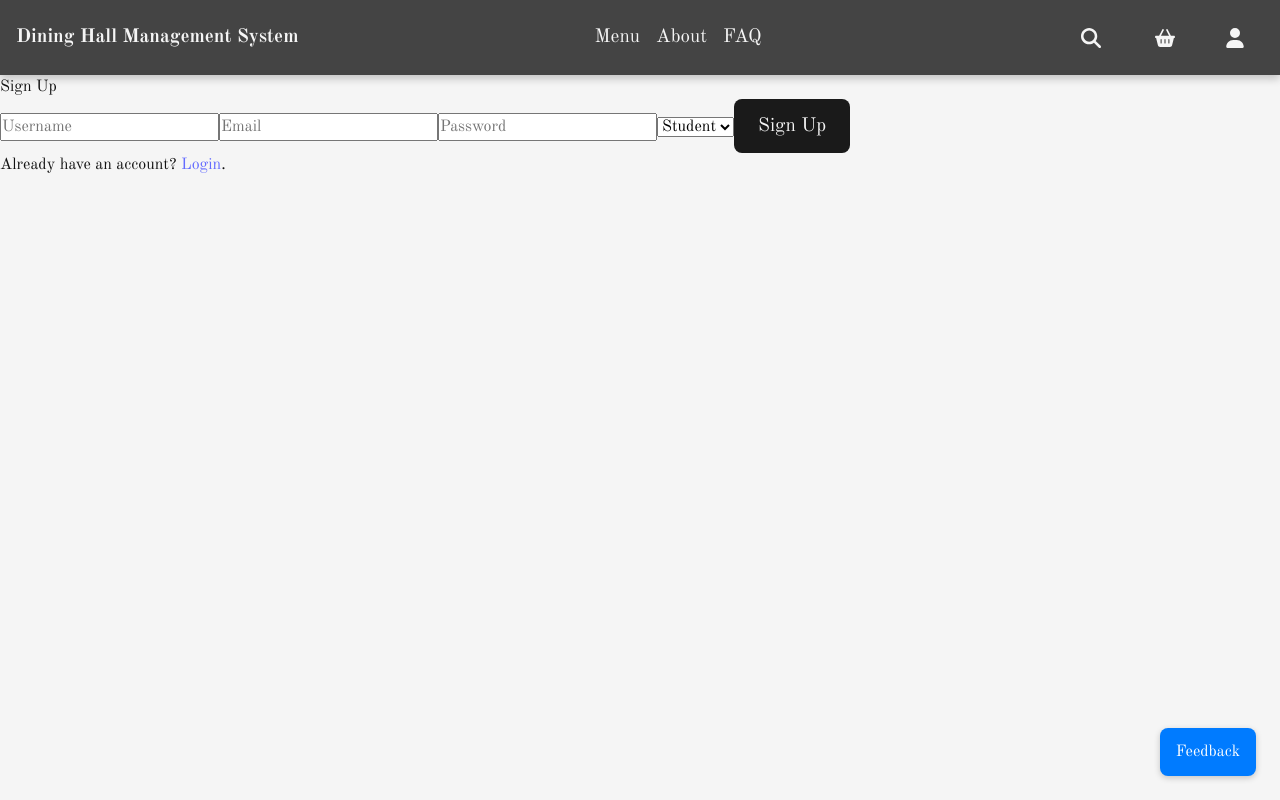
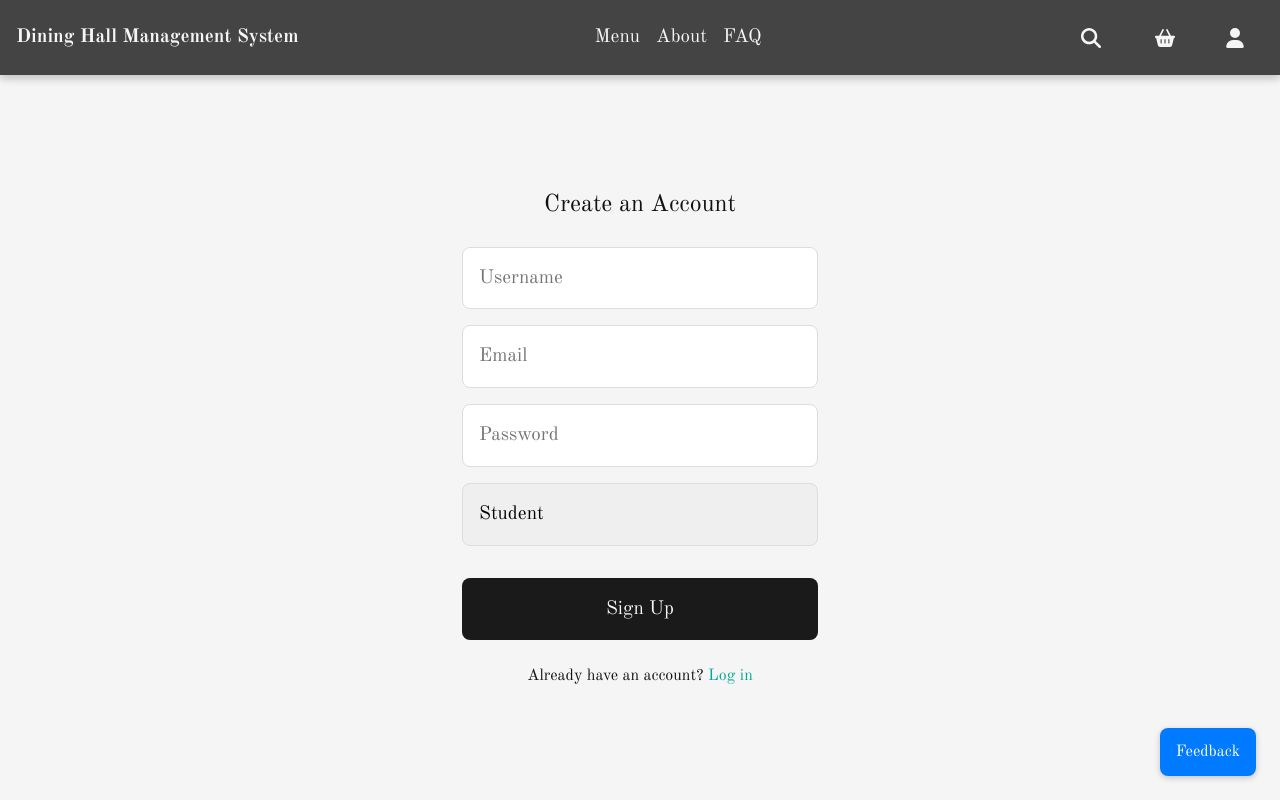
Before and after one commit to ivnkwok/CPTS-451-Project, a React (Vite) app in the folder client/: page /signup in a window 1280 px wide. Built offline with nearby package versions, Linux system fonts and the light colour scheme; no server answers.

Commit message:
Fix visual display of login/signup pages and login user flow.

```diff
--- /dev/null
+++ b/client/src/components/auth/login/Login.module.css
@@ -0,0 +1,70 @@
+.container {
+    flex: 1;
+    display: flex;
+    justify-content: center;
+    align-items: center;
+    padding: var(--size-400);
+}
+
+.card {
+    box-shadow: none;
+    padding: var(--size-600);
+    border-radius: var(--size-200);
+    width: 100%;
+    max-width: 420px;
+}
+
+.title {
+    font-size: var(--fs-300);
+    margin-bottom: var(--size-500);
+    text-align: center;
+}
+
+.formGroup {
+    margin-bottom: var(--size-400);
+    position: relative;
+}
+
+.input {
+    width: 100%;
+    padding: var(--size-400);
+    font-size: var(--fs-200);
+    border: 1px solid #ddd;
+    border-radius: var(--size-200);
+}
+
+.showPassword {
+    color: var(--clr-primary-500);
+    position: absolute;
+    right: var(--size-400);
+    top: 50%;
+    transform: translateY(-50%);
+    background: none;
+    border: none;
+    cursor: pointer;
+    font-size: var(--fs-100);
+}
+
+.button {
+    width: 100%;
+    padding: var(--size-400);
+    margin-top: var(--size-400);
+    font-size: var(--fs-200);
+    border-radius: var(--size-200);
+}
+
+.button:hover {
+    background-color: #333;
+}
+
+.footer {
+    margin-top: var(--size-500);
+    text-align: center;
+    font-size: var(--fs-100);
+}
+
+.link {
+    color: var(--clr-primary-300);
+    text-decoration: none;
+    font-weight: var(--fw-regular);
+}
--- a/client/src/components/auth/login/Login.tsx
+++ b/client/src/components/auth/login/Login.tsx
@@ -1,44 +1,66 @@
 import React, { useState } from "react";
-import { Link } from '@tanstack/react-router';
+import { Link, useNavigate } from '@tanstack/react-router';
 import { useAuth } from "../../../context/AuthContext";
+import styles from "./Login.module.css";
 
-const Login = () => {
+const Login: React.FC = () => {
   const [username, setUsername] = useState("");
   const [password, setPassword] = useState("");
+  const [showPwd, setShowPwd] = useState(false);
+  const [error, setError] = useState("");
   const { login } = useAuth();
+  const navigate = useNavigate();
 
   const handleSubmit = async (e: React.FormEvent) => {
     e.preventDefault();
+    setError("");
     try {
       await login(username, password);
-      console.log("Logged in successfully");
-    } catch (error) {
-      console.error("Login failed:", error);
+      navigate({ to: "/" });
+    } catch {
+      setError("Login failed. Please try again.")
     }
   };
 
   return (
-    <div>
+      <div className={styles.container}>
+        <div className={styles.card}>
+          <h2 className={styles.title}>Log in to Your Account</h2>
+          {error && <div className={styles.error}>{error}</div>}
           <form onSubmit={handleSubmit}>
+            <div className={styles.formGroup}>
               <input
+                className={styles.input}
                 type="text"
                 placeholder="Username"
                 value={username}
-          onChange={(e) => setUsername(e.target.value)}
+                onChange={e => setUsername(e.target.value)}
                 required
               />
+            </div>
+            <div className={styles.formGroup}>
               <input
-          type="password"
+                className={styles.input}
+                type={showPwd ? "text" : "password"}
                 placeholder="Password"
                 value={password}
-          onChange={(e) => setPassword(e.target.value)}
+                onChange={e => setPassword(e.target.value)}
                 required
               />
-        <button type="submit">Login</button>
+              <button
+                type="button"
+                className={styles.showPassword}
+                onClick={() => setShowPwd(s => !s)}
+              >
+                {showPwd ? "Hide" : "Show"}
+              </button>
+            </div>
+            <button type="submit" className={styles.button}>Log In</button>
           </form>
-      <p>
-        Don't have an account? <Link to="/signup">Sign up</Link>.
-      </p>
+          <div className={styles.footer}>
+            Don't have an account? <Link className={styles.link} to="/signup">Sign up</Link>
+          </div>
+        </div>
       </div>
   );
 };
--- /dev/null
+++ b/client/src/components/auth/signup/Signup.module.css
@@ -0,0 +1,69 @@
+.container {
+    flex: 1;
+    display: flex;
+    justify-content: center;
+    align-items: center;
+    padding: var(--size-400);
+}
+
+.card {
+    box-shadow: none;
+    padding: var(--size-600);
+    border-radius: var(--size-200);
+    width: 100%;
+    max-width: 420px;
+}
+
+.title {
+    font-size: var(--fs-300);
+    margin-bottom: var(--size-500);
+    text-align: center;
+}
+
+.formGroup {
+    margin-bottom: var(--size-400);
+}
+
+.input,
+.select {
+    width: 100%;
+    padding: var(--size-400);
+    font-size: var(--fs-200);
+    border: 1px solid #ddd;
+    border-radius: var(--size-200);
+}
+
+.select {
+    -webkit-appearance: none;
+    -moz-appearance: none;
+    appearance: none;
+    background-position: right var(--size-300) center;
+    background-repeat: no-repeat;
+}
+
+.button {
+    width: 100%;
+    padding: var(--size-400);
+    margin-top: var(--size-400);
+    font-size: var(--fs-200);
+    border-radius: var(--size-200);
+}
+
+.error {
+    color: var(--clr-primary-error);
+    margin-bottom: var(--size-400);
+    text-align: center;
+    font-size: var(--fs-100);
+}
+
+.footer {
+    margin-top: var(--size-500);
+    text-align: center;
+    font-size: var(--fs-100);
+}
+
+.link {
+    color: var(--clr-primary-300);
+    text-decoration: none;
+    font-weight: var(--fw-regular);
+}
--- a/client/src/components/auth/signup/Signup.tsx
+++ b/client/src/components/auth/signup/Signup.tsx
@@ -1,8 +1,9 @@
 import React, { useState } from "react";
 import axios from "../../../utils/axios";
 import { Link, useNavigate } from "@tanstack/react-router";
+import styles from "./Signup.module.css";
 
-const Signup = () => {
+const Signup: React.FC = () => {
     const [username, setUsername] = useState("");
     const [email, setEmail] = useState("");
     const [password, setPassword] = useState("");
@@ -13,57 +14,71 @@ const Signup = () => {
     const handleSubmit = async (e: React.FormEvent) => {
         e.preventDefault();
         setError("");
-
         try {
-            const response = await axios.post(
-                "http://localhost:8000/auth/signup/",
+            await axios.post(
+                "/auth/signup/",
                 { username, email, password, role },
                 { withCredentials: true }
             );
-            console.log("Signup successful:", response.data);
             navigate({ to: "/login" });
-        } catch (err) {
-            console.error("Signup failed:", err);
+        } catch {
             setError("Signup failed. Please try again.");
         }
     };
 
     return (
-        <div>
-            <h2>Sign Up</h2>
-            {error && <p style={{ color: "red" }}>{error}</p>}
+        <div className={styles.container}>
+            <div className={styles.card}>
+                <h2 className={styles.title}>Create an Account</h2>
+                {error && <div className={styles.error}>{error}</div>}
                 <form onSubmit={handleSubmit}>
+                    <div className={styles.formGroup}>
                         <input
+                            className={styles.input}
                             type="text"
                             placeholder="Username"
                             value={username}
-                    onChange={(e) => setUsername(e.target.value)}
+                            onChange={e => setUsername(e.target.value)}
                             required
                         />
+                    </div>
+                    <div className={styles.formGroup}>
                         <input
+                            className={styles.input}
                             type="email"
                             placeholder="Email"
                             value={email}
-                    onChange={(e) => setEmail(e.target.value)}
+                            onChange={e => setEmail(e.target.value)}
                             required
                         />
+                    </div>
+                    <div className={styles.formGroup}>
                         <input
+                            className={styles.input}
                             type="password"
                             placeholder="Password"
                             value={password}
-                    onChange={(e) => setPassword(e.target.value)}
+                            onChange={e => setPassword(e.target.value)}
                             required
                         />
-                <select value={role} onChange={(e) => setRole(e.target.value)}>
+                    </div>
+                    <div className={styles.formGroup}>
+                        <select
+                            className={styles.select}
+                            value={role}
+                            onChange={e => setRole(e.target.value)}
+                        >
                             <option value="student">Student</option>
                             <option value="staff">Staff</option>
                             <option value="admin">Admin</option>
                         </select>
-                <button type="submit">Sign Up</button>
+                    </div>
+                    <button className={styles.button} type="submit">Sign Up</button>
                 </form>
-            <p>
-                Already have an account? <Link to="/login">Login</Link>.
-            </p>
+                <div className={styles.footer}>
+                    Already have an account? <Link className={styles.link} to="/login">Log in</Link>
+                </div>
+            </div>
         </div>
     );
 };
```
Lines whose indentation alone changed are shown as unchanged.
